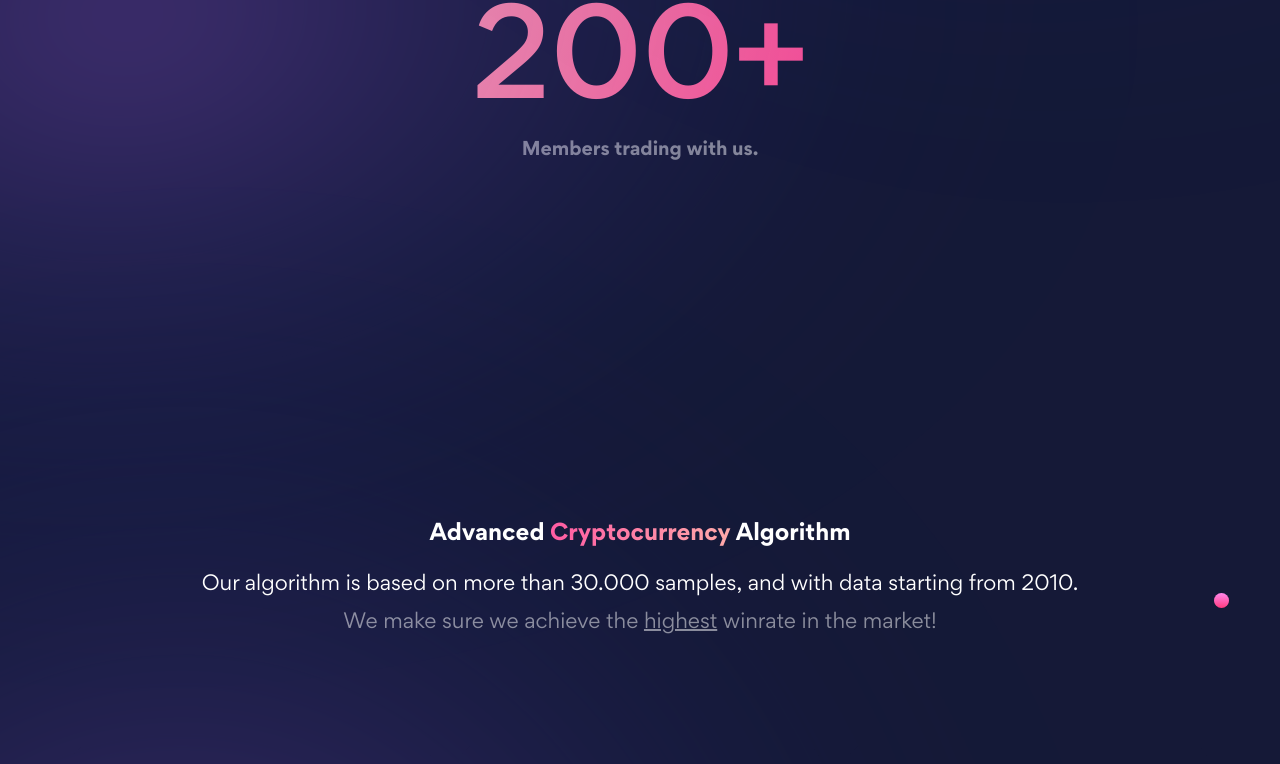
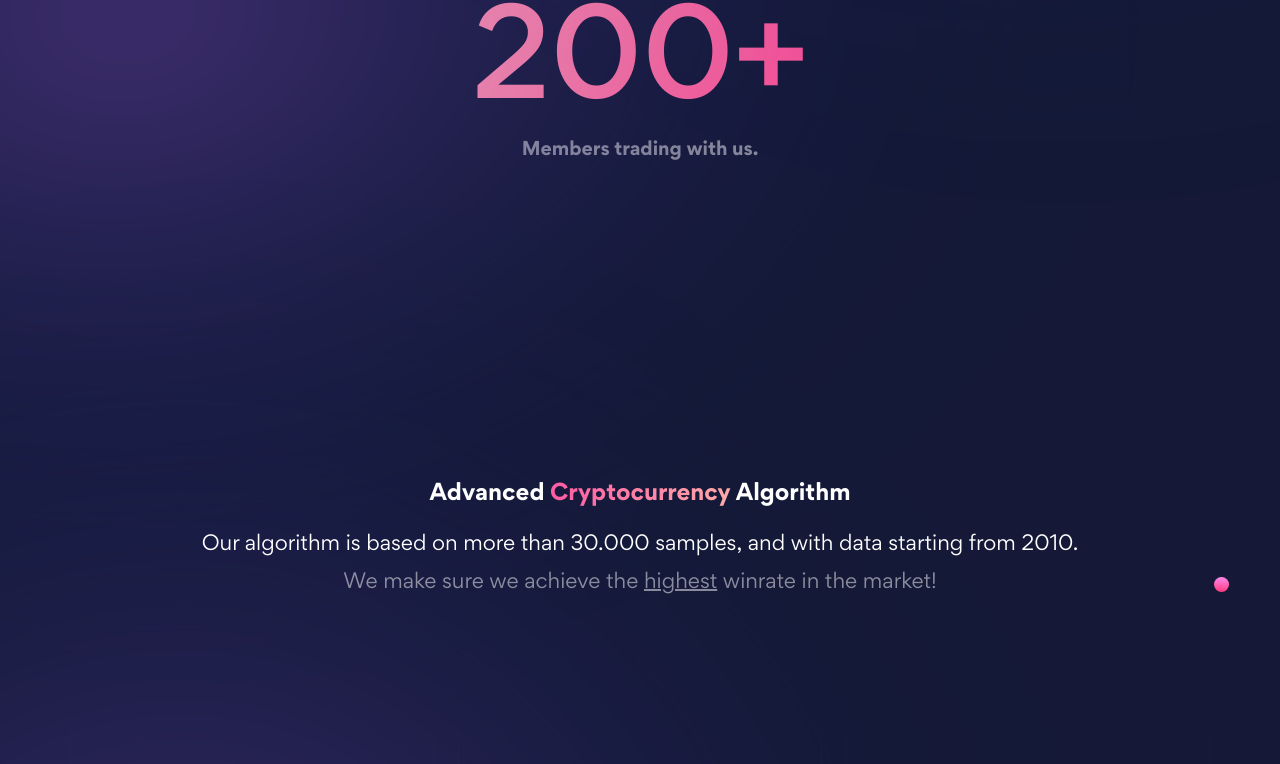
Before and after one commit to gabriel-lunesu/ACS, a Next.js app in the folder jano/: page / in a window 1280 px wide. Shown: the part 1176-1940 px from the top of the page. Built offline with nearby package versions, Linux system fonts and the light colour scheme.

Commit message:
Update crypto.js

```diff
--- a/jano/pages/home/crypto.js
+++ b/jano/pages/home/crypto.js
@@ -116,7 +116,7 @@ const crypto = () => {
         Feature Section Twenty Six
         ==============================================
         */}
-      <div className="fancy-feature-twentySix position-relative zn2 pt-150 lg-pt-80">
+      <div className="fancy-feature-twentySix position-relative zn2 pt-110 lg-pt-80">
         <div className="wrapper-xl m-auto wow fadeInUp">
           <div className="bg mb-200 lg-mb-80">
             <div className="row gx-0">
```
